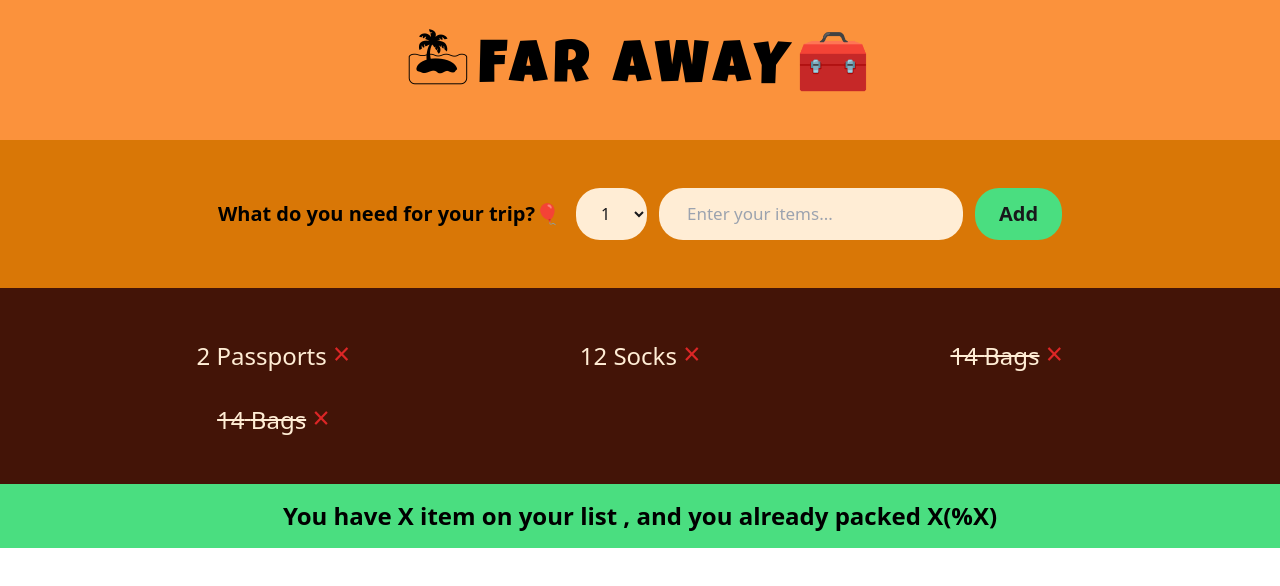
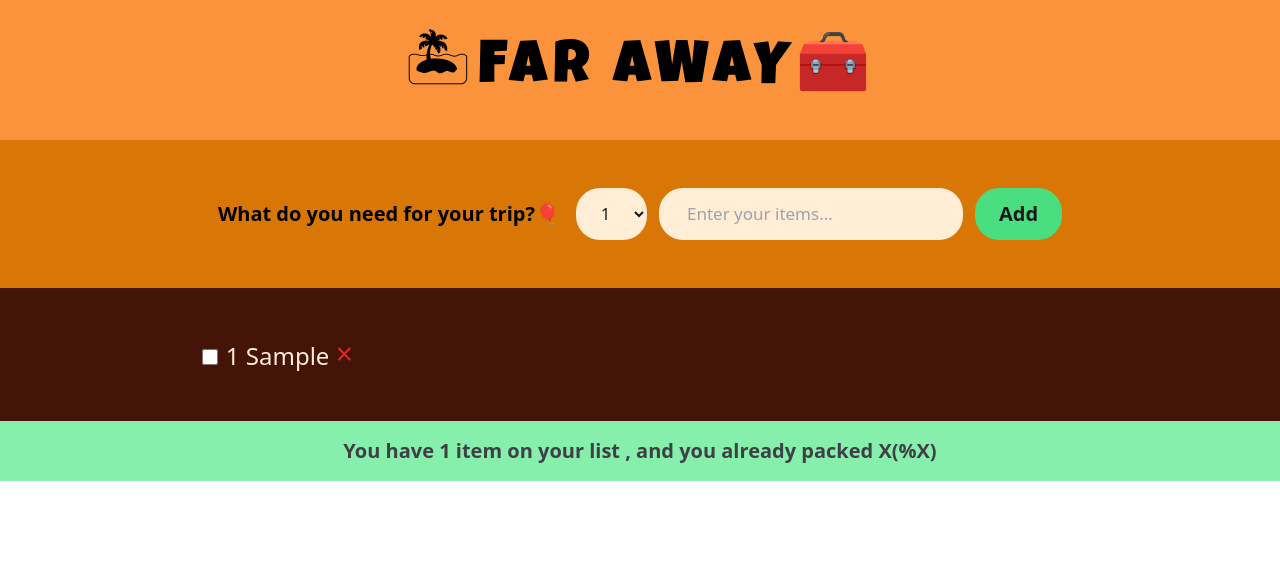
Before and after one commit to Mirwais01/TravelList-app, a React (Vite) app in the folder TravelList-app/: page / in a window 1280 px wide. Both pictures are taken after typing "Sample" into the empty fields and a click on the button "Add". Shown: the top 586 px of the page. Built offline with nearby package versions, Linux system fonts and the light colour scheme.

Commit message:
new functionality adding items , packing items , removing items;

```diff
--- a/TravelList-app/package.json
+++ b/TravelList-app/package.json
@@ -10,6 +10,7 @@
     "preview": "vite preview"
   },
   "dependencies": {
+    "prop-types": "^15.8.1",
     "react": "^18.3.1",
     "react-dom": "^18.3.1"
   },
--- a/TravelList-app/src/components/App.jsx
+++ b/TravelList-app/src/components/App.jsx
@@ -3,14 +3,37 @@ import Logo from "./Logo";
 import Form from "./Form";
 import PackedList from "./PackedList";
 import Stats from "./Stats";
+import { useState } from "react";
 
 function App() {
+  const [items, setItems] = useState([]);
+
+  function handleAddItem(item) {
+    setItems(() => [...items, item]);
+  }
+
+  function handleDeleteItem(id) {
+    setItems((items) => items.filter((item) => item.id !== id));
+  }
+
+  function handleToggleItem(id) {
+    setItems((items) =>
+      items.map((item) =>
+        item.id === id ? { ...item, packed: !item.packed } : item
+      )
+    );
+  }
+
   return (
     <div>
       <Logo />
-      <Form />
-      <PackedList />
-      <Stats />
+      <Form onAddItem={handleAddItem} />
+      <PackedList
+        items={items}
+        handleDeleteItem={handleDeleteItem}
+        handleToggleItem={handleToggleItem}
+      />
+      <Stats items={items} />
     </div>
   );
 }
--- a/TravelList-app/src/components/Form.jsx
+++ b/TravelList-app/src/components/Form.jsx
@@ -1,15 +1,15 @@
 import { useState } from "react";
 
-export default function Form() {
-  // const [items, setItems] = useState();
+export default function Form({ onAddItem }) {
   const [description, setDescription] = useState("");
   const [quantity, setQuantity] = useState(1);
 
+  const id = crypto.randomUUID();
   function handleSubmit(e) {
     e.preventDefault();
     if (!description) return;
-    const newItem = { description, quantity, id: Date.now(), packed: false };
-    console.log(newItem);
+    const newItem = { description, quantity, id, packed: false };
+    onAddItem(newItem);
 
     setDescription("");
     setQuantity(1);
--- a/TravelList-app/src/components/Items.jsx
+++ b/TravelList-app/src/components/Items.jsx
@@ -1,12 +1,23 @@
-export default function Items({ item }) {
+export default function Items({ item, handleToggleItem, handleDeleteItem }) {
   return (
     <li>
+      <input
+        type="checkbox"
+        value={item.packed}
+        onChange={() => handleToggleItem(item.id)}
+        className="m-2 w-4 h-4"
+      />
       <span className={`text-orange-100 ${item.packed ? "line-through" : ""}`}>
         <span>{item.quantity}</span>&nbsp;
         <span>{item.description}</span>
       </span>
       &nbsp;
-      <span className="text-red-600 text-3xl cursor-pointer">&times;</span>
+      <span
+        className="text-red-600 text-3xl cursor-pointer"
+        onClick={() => handleDeleteItem(item.id)}
+      >
+        &times;
+      </span>
     </li>
   );
 }
--- a/TravelList-app/src/components/PackedList.jsx
+++ b/TravelList-app/src/components/PackedList.jsx
@@ -1,19 +1,21 @@
 import Items from "./Items";
 
-const initialItems = [
-  { id: 1, description: "Passports", quantity: 2, packed: false },
-  { id: 2, description: "Socks", quantity: 12, packed: false },
-  { id: 3, description: "Bags", quantity: 14, packed: true },
-  { id: 3, description: "Bags", quantity: 14, packed: true },
-];
-
-export default function PackedList() {
+export default function PackedList({
+  items,
+  handleDeleteItem,
+  handleToggleItem,
+}) {
   return (
     <div className="w-full pb-12 bg-orange-950 text-white">
       <div className="max-w-6xl mx-auto px-10 pt-12">
         <ul className="grid grid-cols-1 sm:grid-cols-2 md:grid-cols-3 text-center gap-7 text-2xl">
-          {initialItems.map((el) => (
-            <Items item={el} key={el.id} />
+          {items.map((item) => (
+            <Items
+              item={item}
+              key={item.id}
+              handleToggleItem={handleToggleItem}
+              handleDeleteItem={handleDeleteItem}
+            />
           ))}
         </ul>
       </div>
--- a/TravelList-app/src/components/Stats.jsx
+++ b/TravelList-app/src/components/Stats.jsx
@@ -1,7 +1,7 @@
-export default function Stats() {
+export default function Stats({ items }) {
   return (
-    <p className="p-4 text-2xl font-sans text-center bg-green-400 font-bold">
-      You have X item on your list , and you already packed X(%X)
+    <p className="p-4 text-lg md:text-xl leading-9 text-zinc-700 font-sans text-center bg-green-300 font-bold">
+      You have {items.length} item on your list , and you already packed X(%X)
     </p>
   );
 }
```
Also changed, not shown: 1 other file (tests, documents, lock files or other folders).
